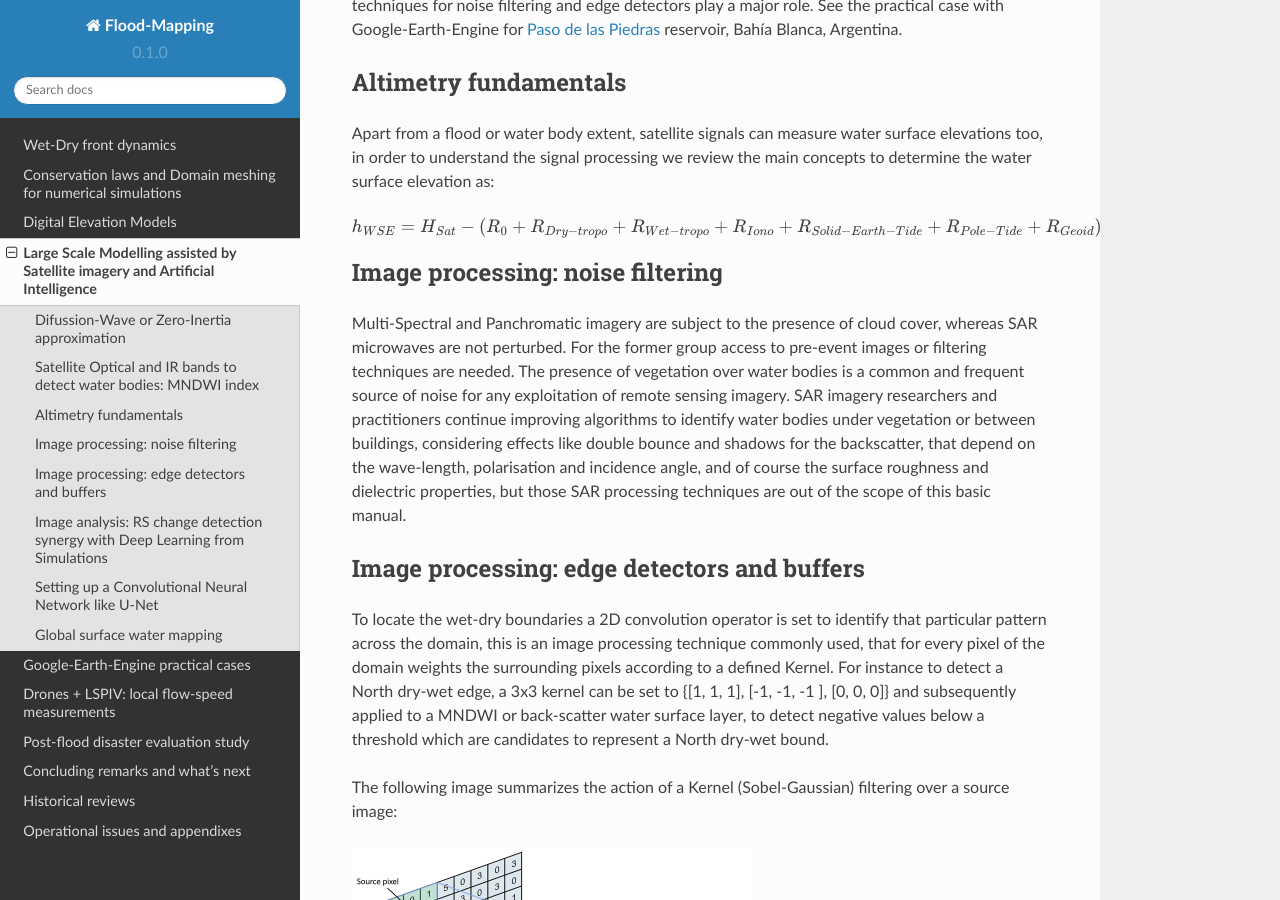
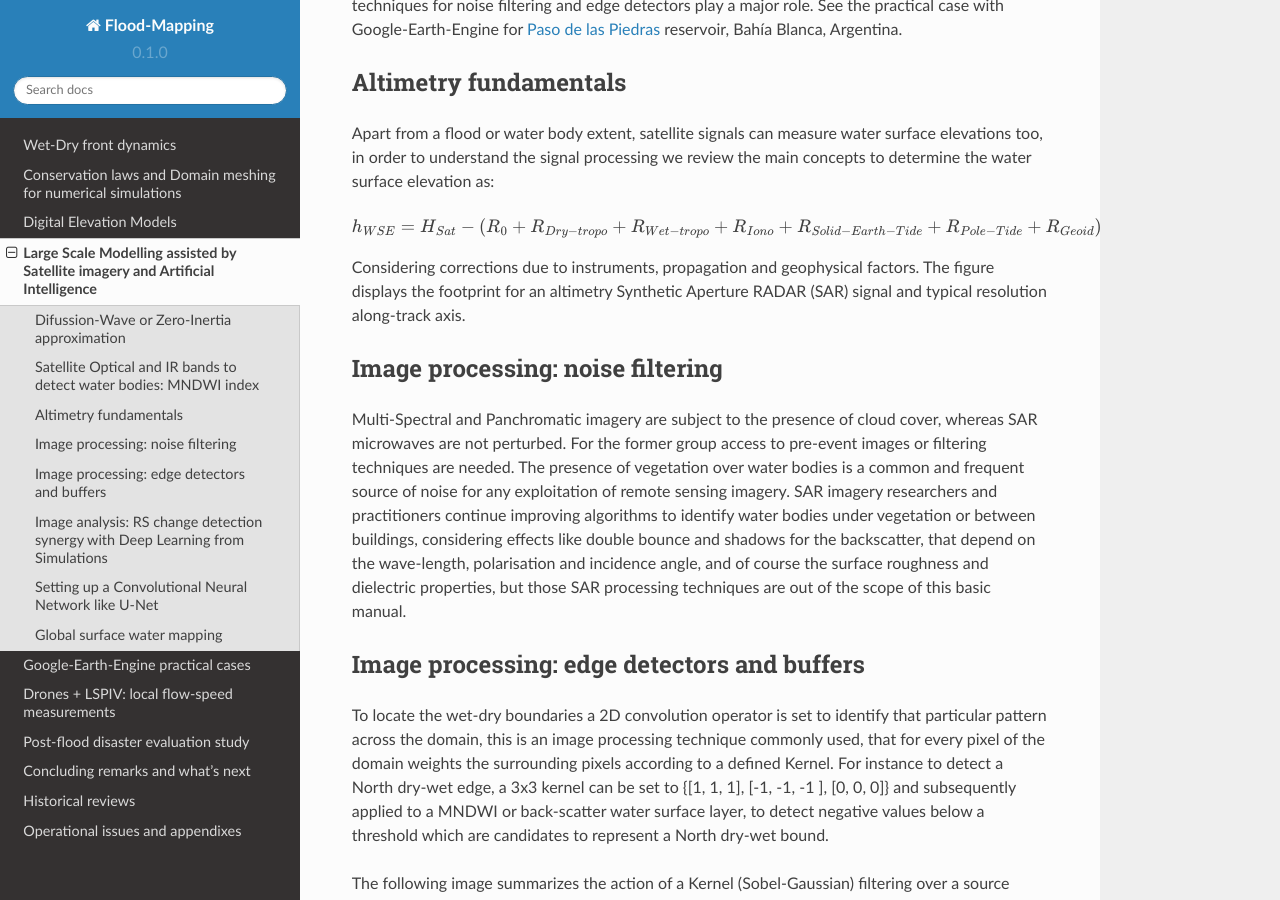
Before and after one commit to ivillamadrid/FloodMapping, a Sphinx documentation site: the page built from docs/source/lsm.rst, in a window 1280 px wide and 900 px high, scrolled down 1896 px. Built offline with Sphinx 7.4.7 and the Read the Docs theme 2.0.0, drawn with Linux system fonts in a browser that asks for light colours.

Commit message:
Update lsm.rst

```diff
--- a/docs/source/lsm.rst
+++ b/docs/source/lsm.rst
@@ -110,6 +110,10 @@ Apart from a flood or water body extent, satellite signals can measure water sur
 
  h_{WSE}=H_{Sat}-\left( R_0 + R_{Dry-tropo} + R_{Wet-tropo} + R_{Iono} + R_{Solid-Earth-Tide} + R_{Pole-Tide} + R_{Geoid}\right)
 
+Considering corrections due to instruments, propagation and geophysical factors. The figure displays the footprint for an altimetry Synthetic Aperture RADAR (SAR) signal and typical resolution along-track axis.
+
+
+
 Image processing: noise filtering
 ---------------------------------
 Multi-Spectral and Panchromatic imagery are subject to the presence of cloud cover, whereas SAR microwaves are not perturbed. For the former group
```
